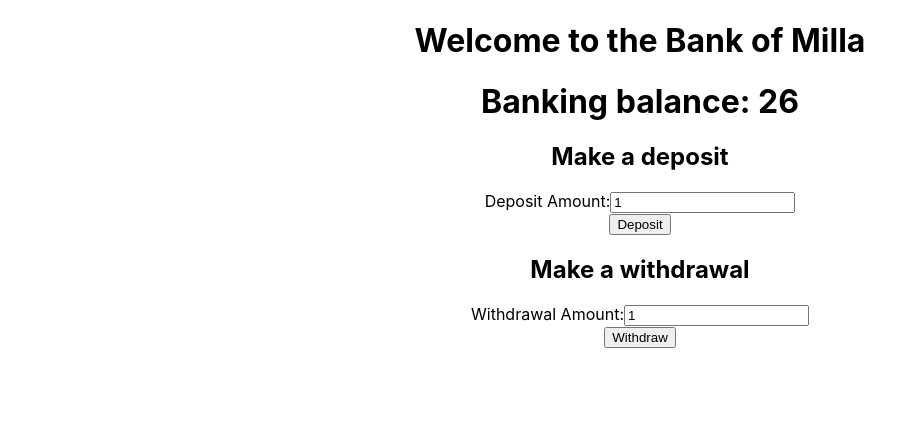
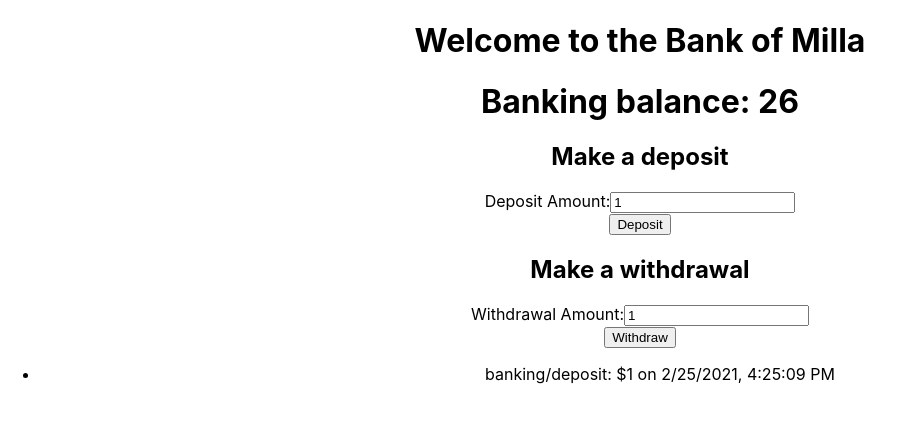
Before and after one commit to DigitalCraftsStudents/redux-intro-2021-02-25, a React (Create React App) app: page / in a window 1280 px wide. Both pictures are taken after a click on the input "Deposit". Shown: the top 422 px of the page, without its empty margins (0-904 px from the left). Built offline with nearby package versions, Linux system fonts and the light colour scheme.

Commit message:
adds transactions component

```diff
--- a/src/App.js
+++ b/src/App.js
@@ -1,12 +1,13 @@
 import './App.css';
 // import Banking from './components/Banking';
 import Banking from './containers/BankingContainer';
-
+import Transactions from './containers/TransactionsContainer';
 function App() {
   return (
     <div className="App">
       <h1>Welcome to the Bank of Milla</h1>
       <Banking />
+      <Transactions />
     </div>
   );
 }
--- a/src/components/Transactions.jsx
+++ b/src/components/Transactions.jsx
@@ -0,0 +1,21 @@
+import React from 'react';
+
+function Transactions(props) {
+    return (
+        <section>
+            <ul>
+                {props.transactions.map(t => {
+                    return (
+                        <li
+                            key={t.date.getTime()}
+                        >
+                            {t.type}:
+                            ${t.amount} on {t.date.toLocaleString()}</li>
+                    )
+                })}
+            </ul>
+        </section>
+    );
+}
+
+export default Transactions;
--- /dev/null
+++ b/src/containers/TransactionsContainer.jsx
@@ -0,0 +1,21 @@
+// Smart Container
+// Bring in the dumb version
+import Transactions from '../components/Transactions';
+
+// No actions to import!
+
+// Bring in the connect function from react-redux
+import { connect } from 'react-redux';
+
+// What redux state to provide as react props?
+const mapStateToProps = (state) => {
+    return {
+        transactions: state.transactions.transactions
+    }
+};
+
+// What redux dispatch to provide as react props?
+// None.
+
+// export the connected version!
+export default connect(mapStateToProps)(Transactions);
```
